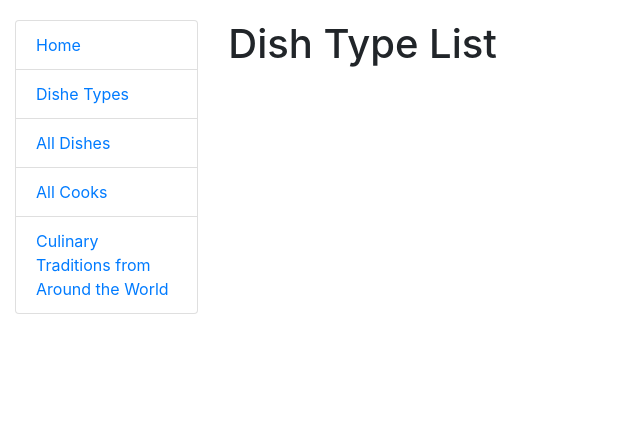
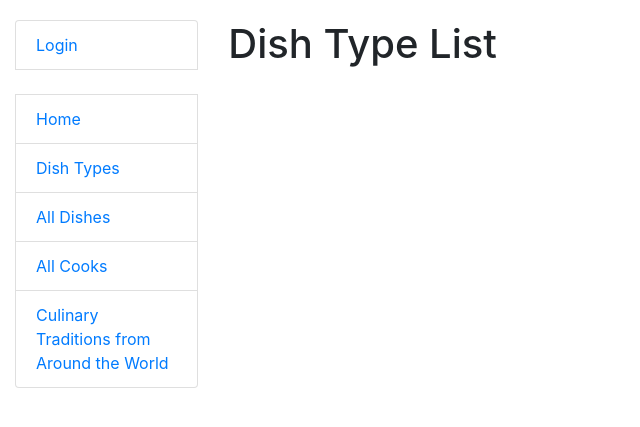
Before and after one commit to Irina17191/international-kitchen, a Django app: page /dish-types/ in a window 1280 px wide. Shown: the top 427 px of the page, without its empty margins (0-640 px from the left). Run offline with Django 5.2, Linux system fonts and the light colour scheme; data that the repository does not hold is empty.

Commit message:
Implement built-in authentication and create dish-type-detail page

```diff
--- a/core/models.py
+++ b/core/models.py
@@ -7,6 +7,7 @@ from django.urls import reverse
 
 class DishType(models.Model):
     name = models.CharField(max_length=100, unique=True)
+    description = models.TextField(blank=True, null=True)
 
     class Meta:
         ordering = ["name"]
--- a/core/urls.py
+++ b/core/urls.py
@@ -9,6 +9,7 @@ from core.views import (
     CookDetailView,
     CountryDetailView,
     DishDetaiView,
+    DishTypeDetailView,
 )
 
 
@@ -17,6 +18,7 @@ urlpatterns = [
     path("dishes/", DishListView.as_view(), name="dish-list"),
     path("dishes/<int:pk>/", DishDetaiView.as_view(), name="dish-detail"),
     path("dish-types/", DishTypeListView.as_view(), name="dish-type-list"),
+    path("dish-types/<int:pk>", DishTypeDetailView.as_view(), name="dish-type-detail"),
     path("countries/", CountryListView.as_view(), name="country-list"),
     path("countries/<int:pk>/", CountryDetailView.as_view(), name="country-detail"),
     path("cooks/", CookListView.as_view(), name="cook-list"),
--- a/core/views.py
+++ b/core/views.py
@@ -38,6 +38,13 @@ class DishTypeListView(generic.ListView):
     paginate_by = 5
 
 
+class DishTypeDetailView(generic.DetailView):
+    model = DishType
+    template_name = "core/dish_type_detail.html"
+    context_object_name = "dish_type"
+    paginate_by = 5
+
+
 class CountryListView(generic.ListView):
     model = Country
     paginate_by = 10
--- a/international_kitchen/settings.py
+++ b/international_kitchen/settings.py
@@ -102,6 +102,10 @@ AUTH_PASSWORD_VALIDATORS = [
 
 AUTH_USER_MODEL = "core.Cook"
 
+LOGIN_REDIRECT_URL = "/"
+
+LOGOUT_REDIRECT_URL = '/accounts/registration/logged_out/'
+
 # Internationalization
 # https://docs.djangoproject.com/en/5.0/topics/i18n/
 
--- a/international_kitchen/urls.py
+++ b/international_kitchen/urls.py
@@ -19,8 +19,11 @@ from django.contrib import admin
 from django.urls import path, include
 from django.conf import settings
 from django.conf.urls.static import static
+from django.contrib.auth import views as auth_views
 
 urlpatterns = [
     path("admin/", admin.site.urls),
     path("", include("core.urls", namespace="core")),
+    path("accounts/", include("django.contrib.auth.urls")),
+    # path('accounts/registration/logged_out/', auth_views.LogoutView.as_view(template_name='registration/logged_out.html'), name='logged_out'),
 ] + static(settings.STATIC_URL, document_root=settings.STATIC_ROOT)
--- a/static/css/styles.css
+++ b/static/css/styles.css
@@ -6,3 +6,15 @@ body {
     float: right;
     margin: 0 2px 0 2px;
 }
+
+
+.btn-custom-logout {
+    background-color: #6c757d; /* Сірий фон */
+    color: white; /* Білий текст */
+    border: 1px solid #6c757d; /* Сірий бордер */
+}
+
+.btn-custom-logout:hover {
+    background-color: #5a6268; /* Темніший сірий при наведенні */
+    border-color: #545b62; /* Темніший бордер при наведенні */
+}
--- a/templates/core/cook_list.html
+++ b/templates/core/cook_list.html
@@ -1,14 +1,12 @@
 {% extends "base.html" %}
 
 {% block content %}
-  <h1> Our amazing chefs:</h1>
+  <h1>Our amazing chefs:</h1>
   {% if cook_list %}
     <ul>
       {% for cook in cook_list %}
-        <li><a href="{% url 'core:cook-detail' pk=cook.id %}">{{ cook.first_name }} {{ cook.last_name }}
-        {{ cook.years_of_experience }} {{ cook.country }}</a></li>
+        <li>{{ cook.first_name }} {{ cook.last_name }}</li>
       {% endfor %}
     </ul>
   {% endif %}
-
 {% endblock %}
--- a/templates/core/dish_type_list.html
+++ b/templates/core/dish_type_list.html
@@ -5,8 +5,9 @@
   {% if dish_type_list %}
     <ul>
       {% for dish_type in dish_type_list %}
-        <li><a href="#">{{ dish_type.name }}</a></li>
+        <li><a href="{% url 'core:dish-type-detail' pk=dish_type.id %}">{{ dish_type.name }}</a></li>
       {% endfor %}
+
     </ul>
   {% endif %}
 
--- a/templates/includes/sidebar.html
+++ b/templates/includes/sidebar.html
@@ -1,15 +1,21 @@
 <ul class="sidebar-nav list-group">
-{#  {% if user.is_authenticated %}#}
-{#    <li class="list-group-item">Cook: <a href="{{ user.get_absolute_url }}">{{ user.get_username }}</a></li>#}
-{#    <li class="list-group-item"><a href="{% url 'logout' %}?next={{ request.path }}">Logout</a></li>#}
-{#  {% else %}#}
-{#    <li class="list-group-item"><a href="{% url 'login' %}?next={{ request.path }}">Login</a></li>#}
-{#  {% endif %}#}
-{##}
-{#  <br>#}
+  {% if user.is_authenticated %}
+    <li class="list-group-item">Cook: <a href="{{ user.get_absolute_url }}">{{ user.get_username }}</a></li>
+    <li class="list-group-item">
+      <form action="{% url 'logout' %}" method="post" style="display: inline;">
+        {% csrf_token %}
+        <input type="hidden" name="next" value="{{ request.path }}">
+        <button type="submit" class="btn btn-secondary">Logout</button>
+      </form>
+    </li>
+  {% else %}
+    <li class="list-group-item"><a href="{% url 'login' %}?next={{ request.path }}">Login</a></li>
+  {% endif %}
+
+  <br>
 
   <li class="list-group-item"><a href="{% url 'core:index' %}">Home</a></li>
-  <li class="list-group-item"><a href="{% url 'core:dish-type-list' %}">Dishe Types</a></li>
+  <li class="list-group-item"><a href="{% url 'core:dish-type-list' %}">Dish Types</a></li>
   <li class="list-group-item"><a href="{% url 'core:dish-list' %}">All Dishes</a></li>
   <li class="list-group-item"><a href="{% url 'core:cook-list' %}">All Cooks</a></li>
   <li class="list-group-item"><a href="{% url 'core:country-list' %}">Culinary Traditions from Around the World</a></li>
```
Also changed, not shown: templates/core/dish_type_detail.html (added, +18 -0 lines), core/migrations/0003_dishtype_description.py (added).
